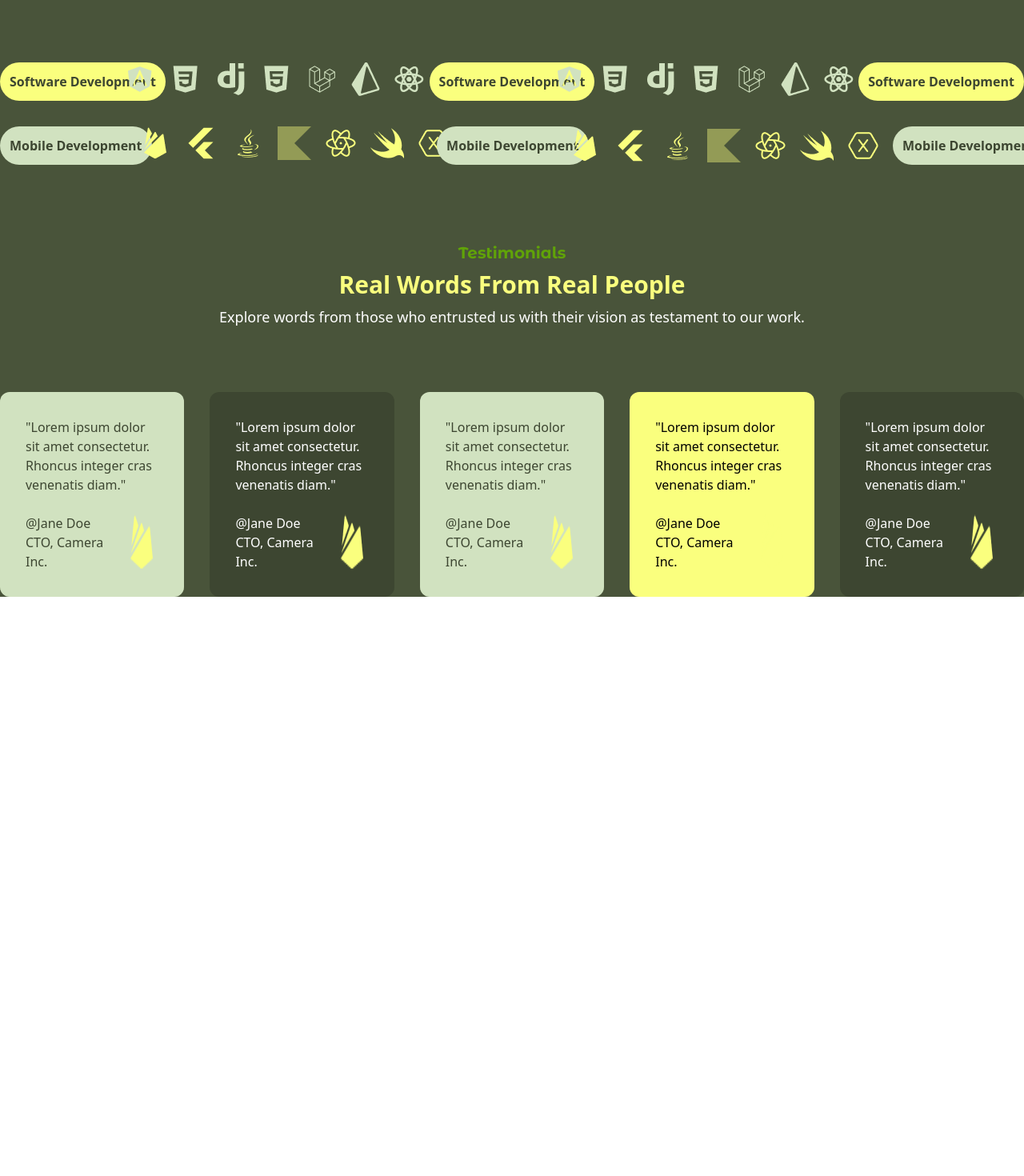
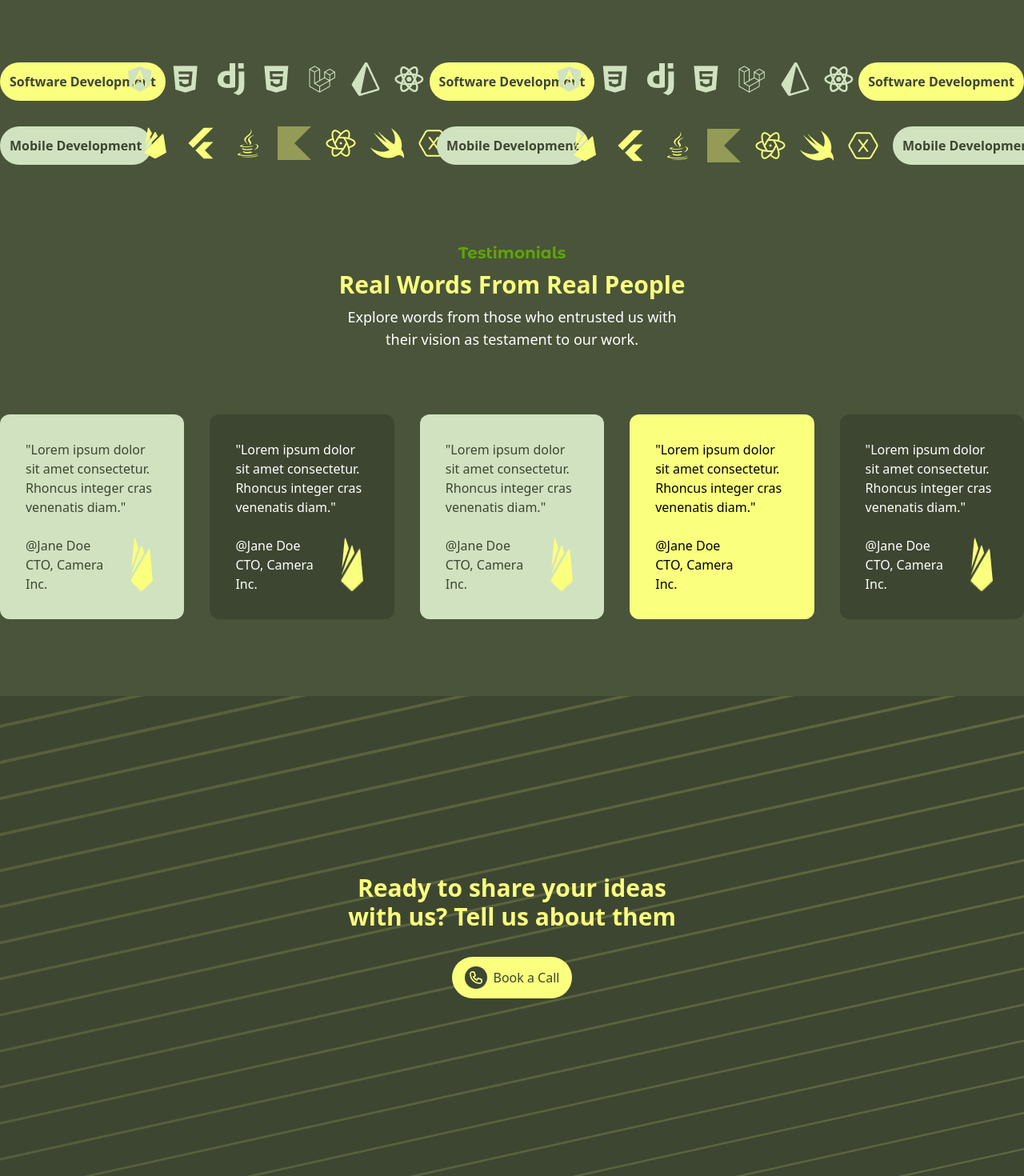
Before and after one commit to CatherineKiiru/In4lytics, a React (Vite) app: page / in a window 1280 px wide. Shown: the part 4089-5559 px from the top of the page at 80% size. Before the commit the page ends 4835 px from the top, so only its background shows below. Built offline with nearby package versions, Linux system fonts and the light colour scheme.

Commit message:
completed contact section

```diff
--- /dev/null
+++ b/src/components/home/Contact.jsx
@@ -0,0 +1,22 @@
+import React from "react";
+import phoneIcon from "/src/assets/phone.png";
+
+const Contact = () => {
+  return (
+    <section>
+      <div className="bg-backgroundImage w-full relative h-[300px] lg:h-[600px] md:mt-24 bg-cover">
+        <div className="absolute text-center transform -translate-x-1/2 -translate-y-1/2 top-1/2 left-1/2 max-w-md">
+          <h1 className="text-3xl text-lightYellow font-bold">
+            Ready to share your ideas with us? Tell us about them
+          </h1>
+          <button className="text-base text-inter text-oliveGreen font-medium flex mx-auto justify-center items-center bg-lightYellow rounded-full px-4 py-3 gap-2 mt-8">
+            <img src={phoneIcon} className="bg-oliveGreen p-1 rounded-full" alt="phone-icon" />
+            Book a Call
+          </button>
+        </div>
+      </div>
+    </section>
+  );
+};
+
+export default Contact;
--- a/src/components/home/Testimonials.jsx
+++ b/src/components/home/Testimonials.jsx
@@ -14,21 +14,21 @@ const Testimonials = () => {
   return (
     <>
       <section>
-        <div className=" mx-auto text-center mt-8 lg:mt-24 space-y-2">
+        <div className=" mx-auto text-center mt-8 lg:mt-24 space-y-2 md:max-w-md">
           <h1 className="text-[#60A308] md:text-xl font-bold font-montserrat">
             Testimonials
           </h1>
           <h2 className="text-lightYellow md:text-3xl font-bold md:mt-2">
             Real Words From Real People
           </h2>
-          <p className="text-white text-lg font-normal md:mt-6">
+          <p className="text-white text-lg font-normal md:mt-6 w-">
             Explore words from those who entrusted us with their vision as
             testament to our work.
           </p>
         </div>
 
         {/* will refactor with map function */}
-        <div className="lg:flex gap-8 mx-auto justify-center mt-8 md:mt-20 overflow-hidden">
+        <div className="md:flex gap-8 mx-auto justify-center mt-8 md:mt-20 overflow-hidden">
           <article className="bg-lightGreen md:max-w-xs p-8 lg:rounded-xl text-oliveGreen">
             <p>
               "Lorem ipsum dolor sit amet consectetur. Rhoncus integer cras
--- a/src/routes/Home.jsx
+++ b/src/routes/Home.jsx
@@ -7,6 +7,7 @@ import WhatWeProvide from "../components/home/WhatWeProvide";
 import OurWork from "../components/home/OurWork";
 import LogoSection from "../components/home/LogoSection";
 import Testimonials from "../components/home/Testimonials";
+import Contact from "../components/home/Contact";
 
 export default function Home() {
   return (
@@ -22,7 +23,9 @@ export default function Home() {
         <OurWork />
         <LogoSection />
         <Testimonials />
+        <Contact />
       </div>
+
 
     </>
   );
--- a/tailwind.config.js
+++ b/tailwind.config.js
@@ -20,6 +20,7 @@ export default {
         'softwareCard': "url('/src/assets/Frame61.png')",
         'designCard': "url('/src/assets/ux-card.svg')",
         'mobileCard': "url('/src/assets/mobile-card.png')",
+        'backgroundImage': "url('/src/assets/background.png')"
       }
     },
   },
```
Also changed, not shown: src/assets/background.png (added), src/assets/phone.png (added).
